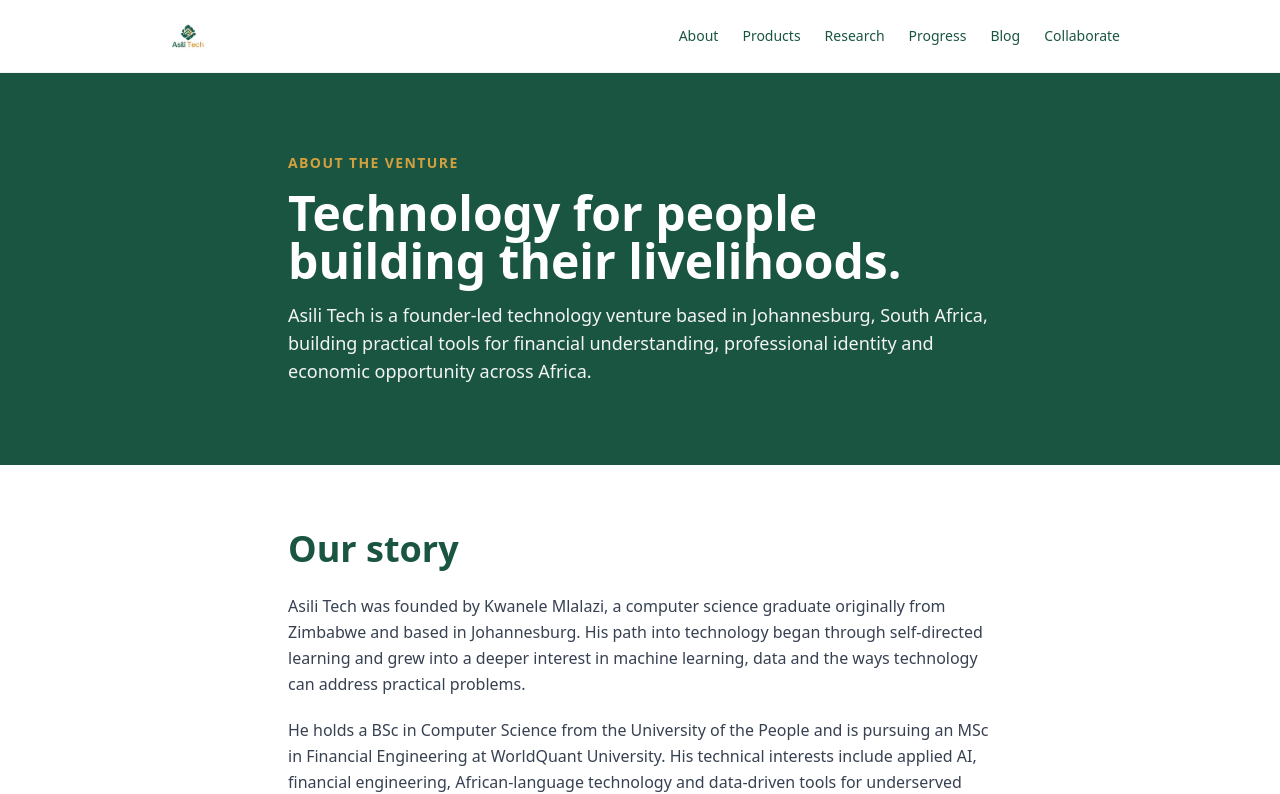
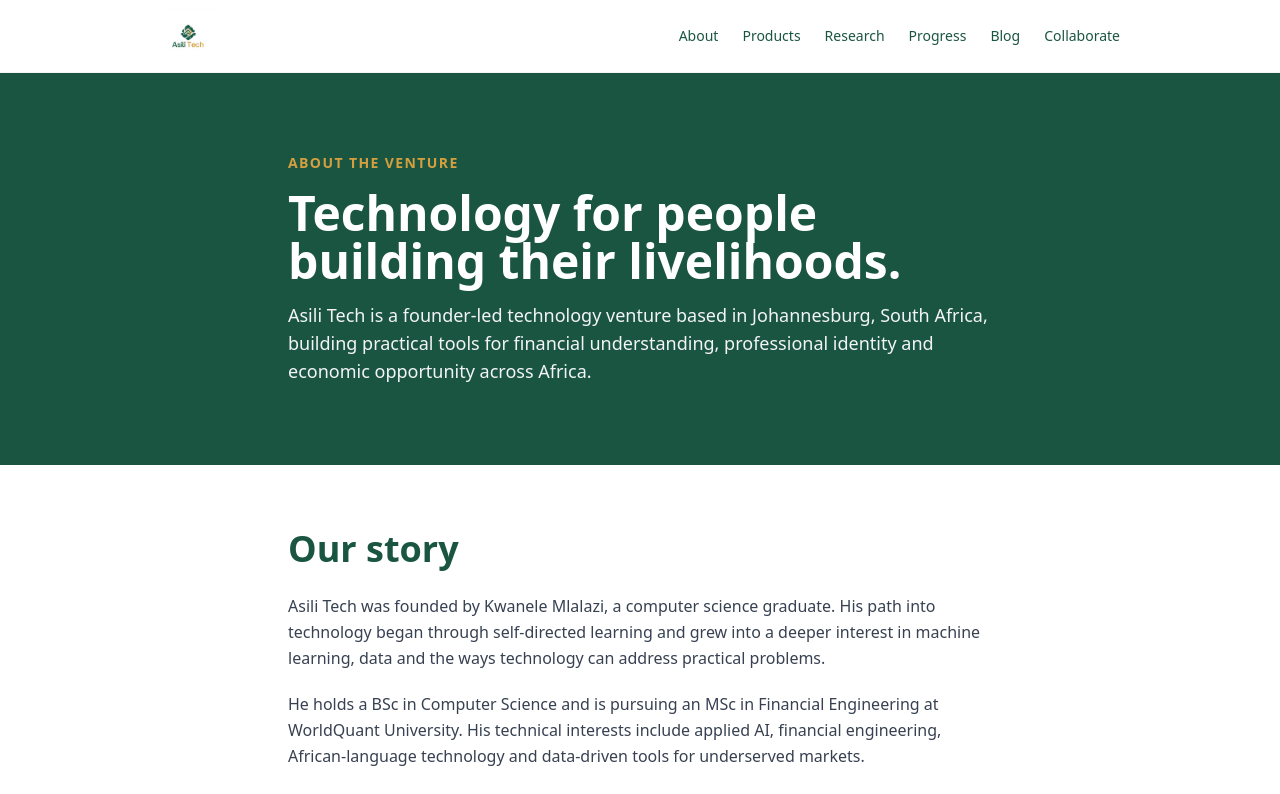
Before and after one commit to Muller007/asilitech-website, a Next.js app: page /about in a window 1280 px wide. Shown: the top 794 px of the page. Built offline with nearby package versions, Linux system fonts and the light colour scheme.

Commit message:
Refactor about section for clarity and conciseness

```diff
--- a/app/about/page.tsx
+++ b/app/about/page.tsx
@@ -19,14 +19,13 @@ export default function About() {
         <h2 className="mb-6">Our story</h2>
         <div className="prose-body">
           <p>
-            Asili Tech was founded by Kwanele Mlalazi, a computer science graduate
-            originally from Zimbabwe and based in Johannesburg. His path into
+            Asili Tech was founded by Kwanele Mlalazi, a computer science graduate. His path into
             technology began through self-directed learning and grew into a deeper
             interest in machine learning, data and the ways technology can address
             practical problems.
           </p>
           <p>
-            He holds a BSc in Computer Science from the University of the People and
+            He holds a BSc in Computer Science  and
             is pursuing an MSc in Financial Engineering at WorldQuant University.
             His technical interests include applied AI, financial engineering,
             African-language technology and data-driven tools for underserved
```
